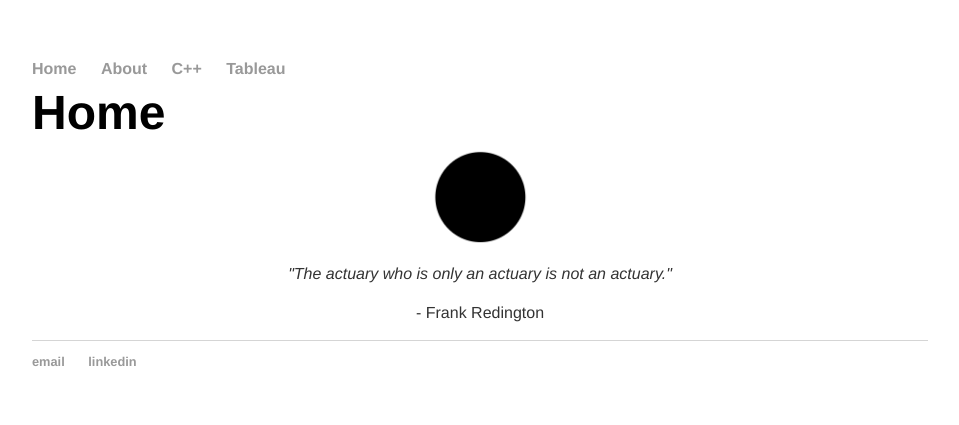
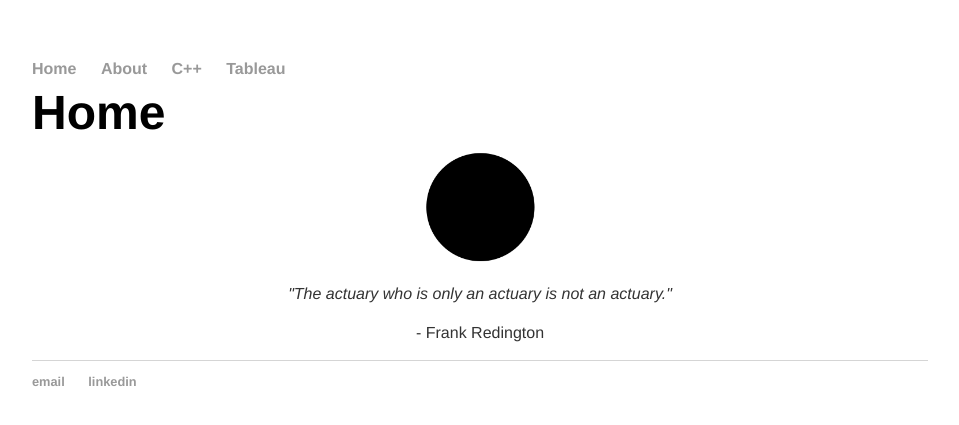
Before and after one commit to cchanzl/Lock-Screen, a Jekyll site: the page built from index.html, in a window 1280 px wide. Shown: the top 425 px of the page, without its empty margins (160-1119 px from the left). Built offline with Jekyll 4.4.1, drawn with Linux system fonts in a browser that asks for light colours.

Commit message:
Update index.html

```diff
--- a/index.html
+++ b/index.html
@@ -3,7 +3,7 @@ layout: default
 ---
 <div class="blurb">
 	<h1> Home </h1>
-	 <img src="/pictures/cover_photo.png" style="width: auto; height: auto;max-width: 120px;max-height: 100px" class="center">
+	 <img src="/pictures/cover_photo.png" style="width: auto; height: auto;max-width: 120px;max-height: 150px" class="center">
 	<p style="text-align:center" style="font-size:8px"><i>"The actuary who is only an actuary is not an actuary." </i></p>
 	<p style="text-align:center" style="font-size:8px">- Frank Redington</p>
 </div><!-- /.blurb -->
```
